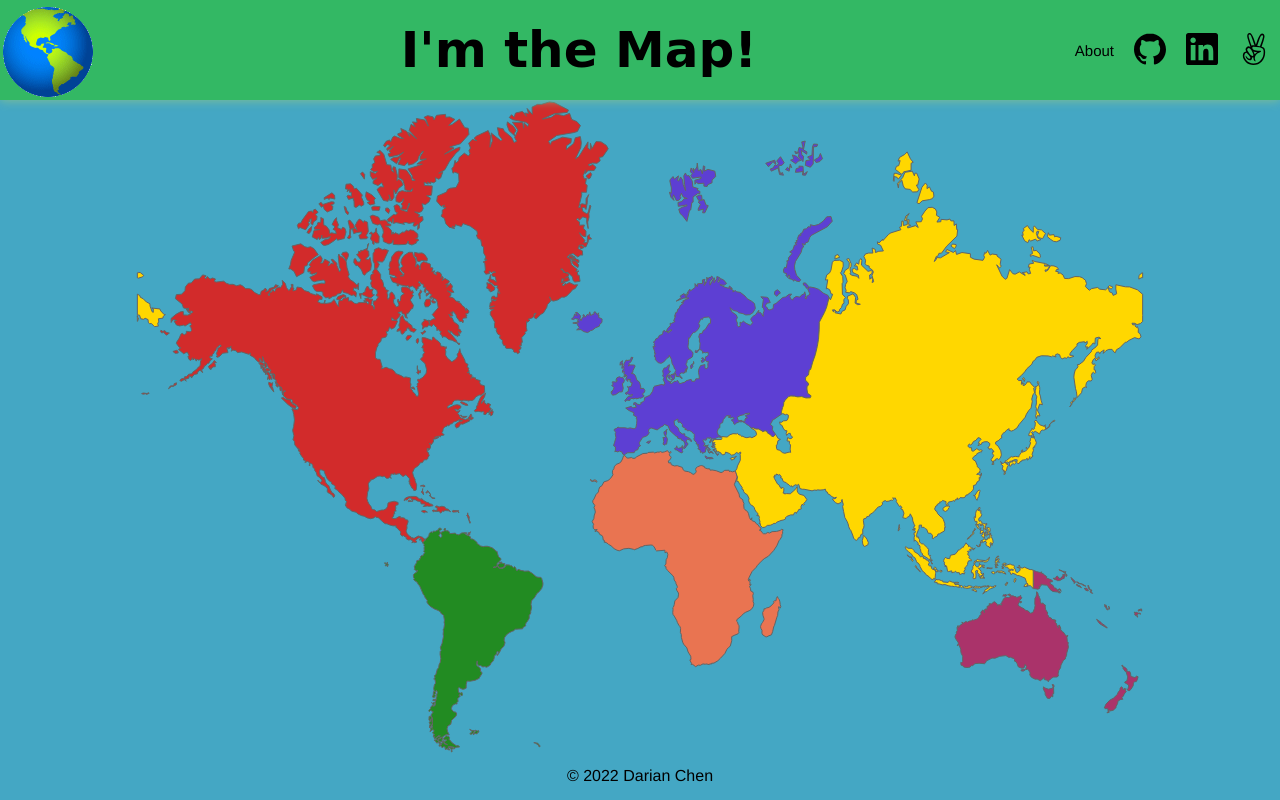
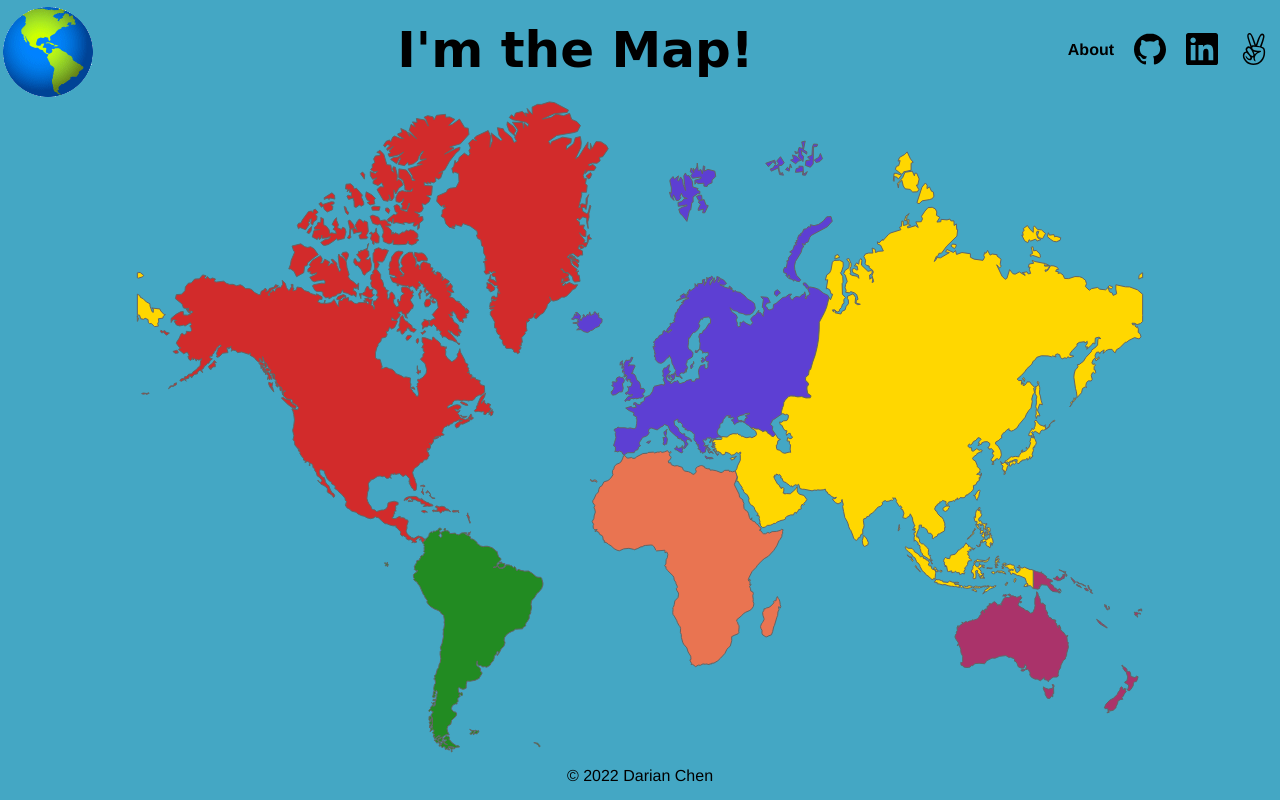
Before and after one commit to darianchen/World-Map-Project, a website built with webpack: page index.html in a window 1280 px wide. Built offline with nearby package versions, Linux system fonts and the light colour scheme.

Commit message:
Change header color

```diff
--- a/src/styles/header.scss
+++ b/src/styles/header.scss
@@ -6,8 +6,7 @@ nav{
     display: flex;
     align-items: center;
     justify-content: space-between;
-    background-color: #33b864;
-    box-shadow: 0 0 10px 0px #88c38b;
+    background-color: #44A7C4;
 }
 
 .title{
@@ -27,7 +26,7 @@ ul li {
 
 #aboutBtn{
     font-family: 'Helvetica Neue', Helvetica, Arial, sans-serif;
-    font-size: 15px;
+    font-weight: bold;
     cursor: pointer;
     text-decoration: none;
     transition: all 0.25s;
```
